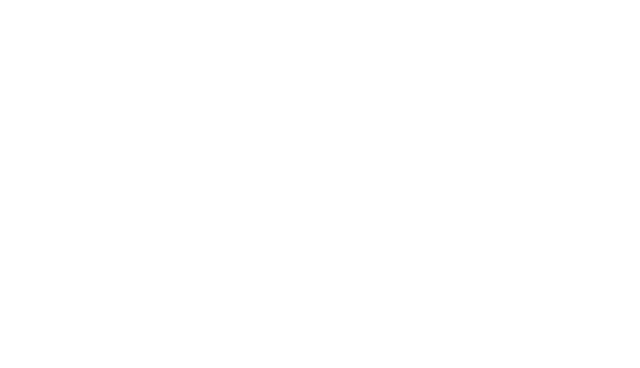
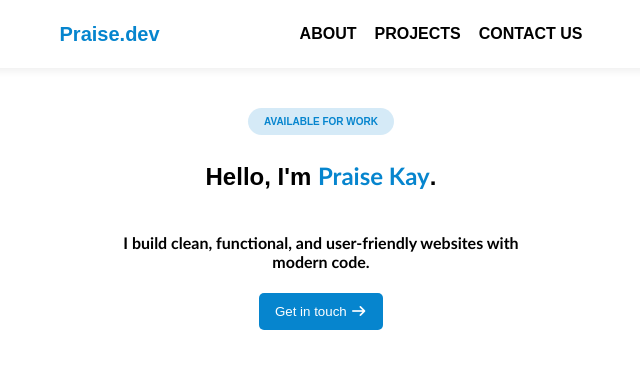
Before and after one commit to praiseoguntunde-kayode/portfolio, a plain HTML site: page index.html in a window 1280 px wide. Shown: the whole page, without its empty margins (319-959 px from the left). Drawn offline with Linux system fonts and the light colour scheme.

Commit message:
hero section

```diff
--- a/index.html
+++ b/index.html
@@ -1,11 +1,49 @@
-<!DOCTYPE html>
+<!doctype html>
 <html lang="en">
-<head>
-    <meta charset="UTF-8">
-    <meta name="viewport" content="width=device-width, initial-scale=1.0">
-    <title>Document</title>
-</head>
-<body>
+  <head>
+    <meta charset="UTF-8" />
+    <meta name="viewport" content="width=device-width, initial-scale=1.0" />
+    <title>Portfolio..</title>
+    <link rel="stylesheet" href="style.css" />
+    <link
+      rel="stylesheet"
+      href="https://cdnjs.cloudflare.com/ajax/libs/font-awesome/7.0.1/css/all.min.css"
+      integrity="sha512-2SwdPD6INVrV/lHTZbO2nodKhrnDdJK9/kg2XD1r9uGqPo1cUbujc+IYdlYdEErWNu69gVcYgdxlmVmzTWnetw=="
+      crossorigin="anonymous"
+      referrerpolicy="no-referrer"
+    />
+  </head>
+  <body>
+    <header>
+      <!-- brand -->
+      <div class="logo">Praise.dev</div>
 
-</body>
+      <nav>
+        <ul>
+          <li>
+            <a href="#">ABOUT</a>
+          </li>
+          <li>
+            <a href="#">PROJECTS</a>
+          </li>
+          <li>
+            <a href="#">CONTACT US</a>
+          </li>
+        </ul>
+      </nav>
+    </header>
+    <main>
+      <section class="hero-section">
+        <small>AVAILABLE FOR WORK</small>
+        <h1>Hello, I'm <span>Praise Kay</span>.</h1>
+        <p>
+          I build clean, functional, and user-friendly websites with modern code.
+        </p>
+        <button>
+            <span>Get in touch</span>
+            <i class="fa-solid fa-arrow-right"></i>
+        </button>
+      </section>
+    </main>
+  </body>
 </html>
--- /dev/null
+++ b/style.css
@@ -0,0 +1,89 @@
+*{
+    box-sizing: border-box;
+
+}
+
+body{
+   margin: 0;
+   padding: 0;
+   font-family: Arial, Helvetica, sans-serif;
+}
+
+header{
+    padding: 9px;
+    width: 100%;
+    display: flex;
+    justify-content: center;
+    align-items: center;
+    gap: 100px;
+    /* background-color: aliceblue; */
+    box-shadow: 0 3px 8px rgba(0, 0, 0, 0.066);
+}
+
+.logo{
+    color: rgb(6, 133, 206);
+    font-weight: 600;
+    font-size: 20px;
+}
+
+a{
+    text-decoration:none;
+    color: black;
+}
+
+nav ul{
+    display: flex;
+    gap: 18px;
+    list-style: none;
+    font-weight: 600;
+}
+
+main{
+    width: 100%;
+    display: flex;
+    flex-direction: column;
+    align-items: center;
+    gap: 20px;
+}
+
+.hero-section{
+    margin-top: 40px;
+    width: 400px;
+    /* background-color: aliceblue; */
+    text-align: center;
+    display: flex;
+    flex-direction: column;
+    gap: 6px;
+    align-items: center;
+}
+
+.hero-section small{
+    padding: 8px 16px;
+    background-color: rgba(6, 133, 206, 0.169);
+    border-radius: 20px;
+    font-size: 10px;
+    font-weight: 600;
+    color: rgb(6, 133, 206);
+}
+
+.hero-section h1{
+    font-weight: bolder;
+}
+
+.hero-section h1 span{
+    font-family: 'Gill Sans', 'Gill Sans MT', Calibri, 'Trebuchet MS', sans-serif;
+    color: rgb(6, 133, 206);
+}
+
+.hero-section p{
+    font-weight: 600;
+    font-family: 'Gill Sans', 'Gill Sans MT', Calibri, 'Trebuchet MS', sans-serif;
+}
+
+.hero-section button{
+    padding: 11px 16px;
+    background-color: rgb(6, 133, 206);
+    border-radius: 5px;
+    border: none;
+    color: white;
+}
```
